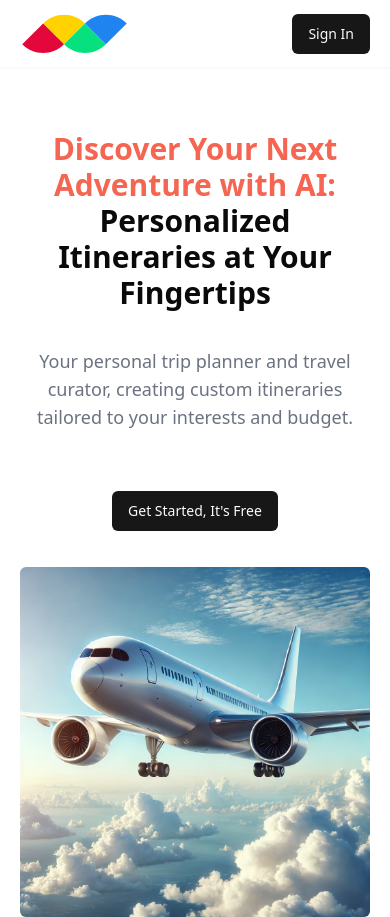
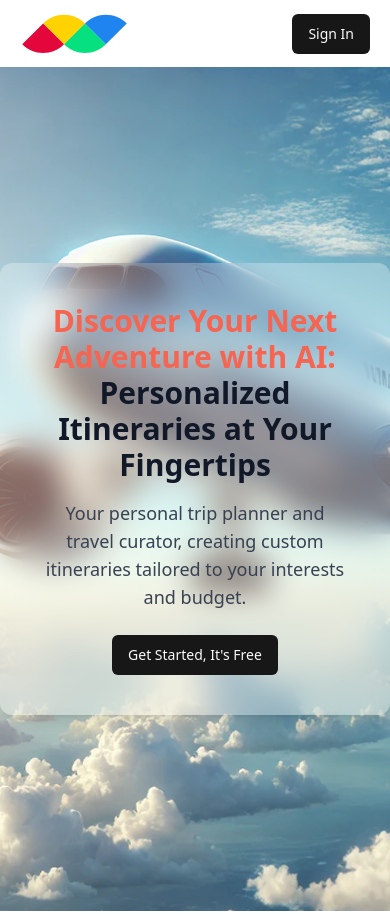
Before and after one commit to kei0710KEI/travel-planner, a React (Vite) app: page / in a window 390 px wide. Built offline with nearby package versions, Linux system fonts and the light colour scheme; no server answers.

Commit message:
📱 responsive

```diff
--- a/src/components/custom/Hero.jsx
+++ b/src/components/custom/Hero.jsx
@@ -1,17 +1,47 @@
-import React from "react";
+import React, { useState, useEffect } from "react";
 import { Button } from "../ui/button";
 import { Link } from "react-router-dom";
 
 function Hero() {
+  const [isMobile, setIsMobile] = useState(false);
+
+  useEffect(() => {
+    // 画面サイズをチェックして、モバイルかどうかを判定
+    const checkMobile = () => {
+      setIsMobile(window.innerWidth <= 768); // スマホ画面の場合の閾値を768pxに設定
+    };
+
+    // 初期チェック
+    checkMobile();
+
+    // ウィンドウのリサイズイベントを監視
+    window.addEventListener("resize", checkMobile);
+
+    // コンポーネントがアンマウントされるときにイベントリスナーをクリーンアップ
+    return () => {
+      window.removeEventListener("resize", checkMobile);
+    };
+  }, []);
+
   return (
-    <div className="flex flex-col items-center gap-9 px-5 sm:px-10 md:px-20 lg:px-32 xl:px-56">
-      <h1 className="font-extrabold text-3xl sm:text-4xl md:text-5xl lg:text-[50px] text-center mt-16">
+    <div
+      className={`relative flex items-center justify-center min-h-screen
+        ${isMobile ? 'bg-gray-200' : 'md:bg-cover md:bg-center md:bg-no-repeat'} w-full`}
+      style={{
+        backgroundImage: isMobile
+          ? 'url("/placeholder2.jpg")'  // スマホ画面の背景画像
+          : 'url("/placeholder.jpg")', // デスクトップ画面の背景画像
+      }}
+    >
+      {/* 半透明のコンテンツボックス */}
+      <div className="bg-white/30 backdrop-blur-lg rounded-xl p-10 text-center max-w-3xl shadow-lg">
+        <h1 className="font-extrabold text-3xl sm:text-4xl md:text-5xl lg:text-[50px] text-gray-900">
           <span className="text-[#f56551]">
             Discover Your Next Adventure with AI:
           </span>{" "}
           Personalized Itineraries at Your Fingertips
         </h1>
-      <p className="text-lg sm:text-xl text-gray-500 text-center">
+        <p className="text-lg sm:text-xl text-gray-700 mt-4">
           Your personal trip planner and travel curator, creating custom
           itineraries tailored to your interests and budget.
         </p>
@@ -19,12 +49,7 @@ function Hero() {
         <Link to={"/create-trip"}>
           <Button className="mt-6"> Get Started, It's Free </Button>
         </Link>
-
-      <img
-        src="/placeholder.jpg"
-        className="rounded-md w-full sm:w-3/4 md:w-1/2 lg:w-1/3 xl:w-1/2"
-        alt="Placeholder"
-      />
+      </div>
     </div>
   );
 }
```
Lines whose indentation alone changed are shown as unchanged.
